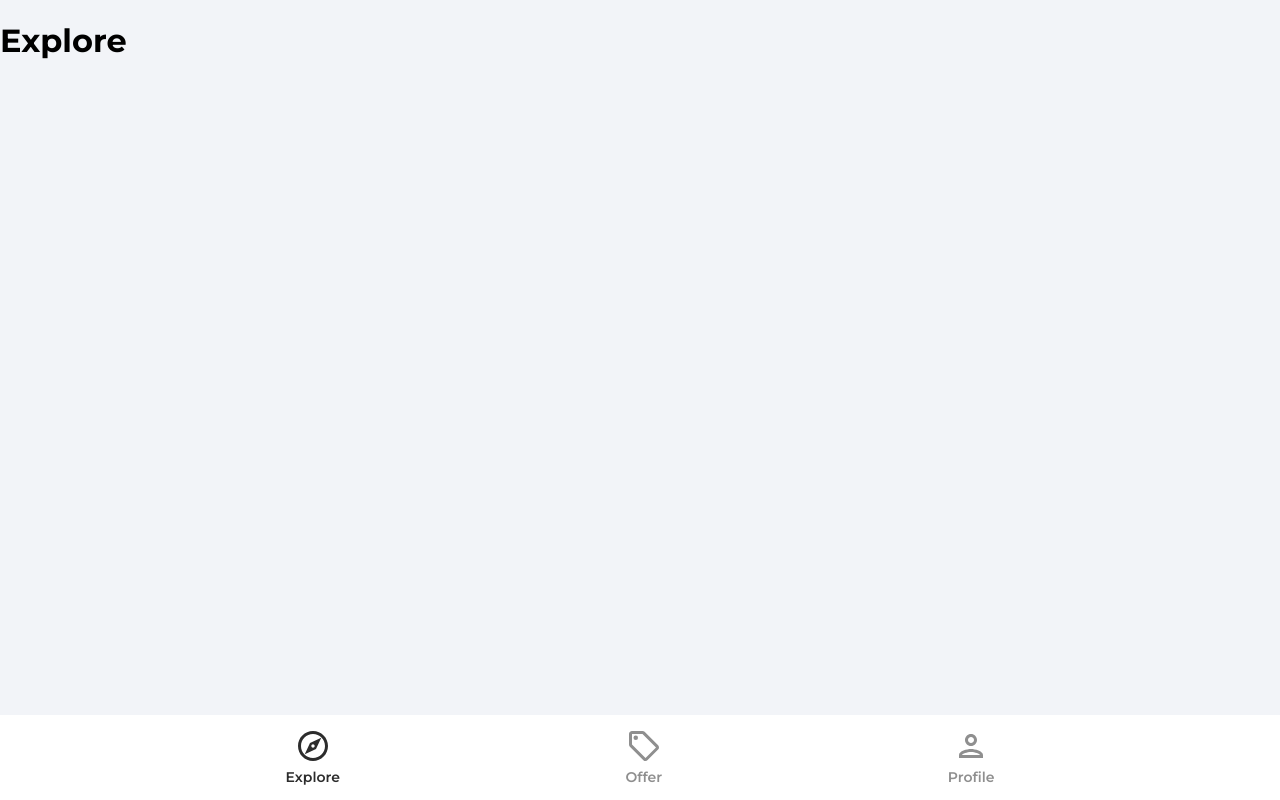
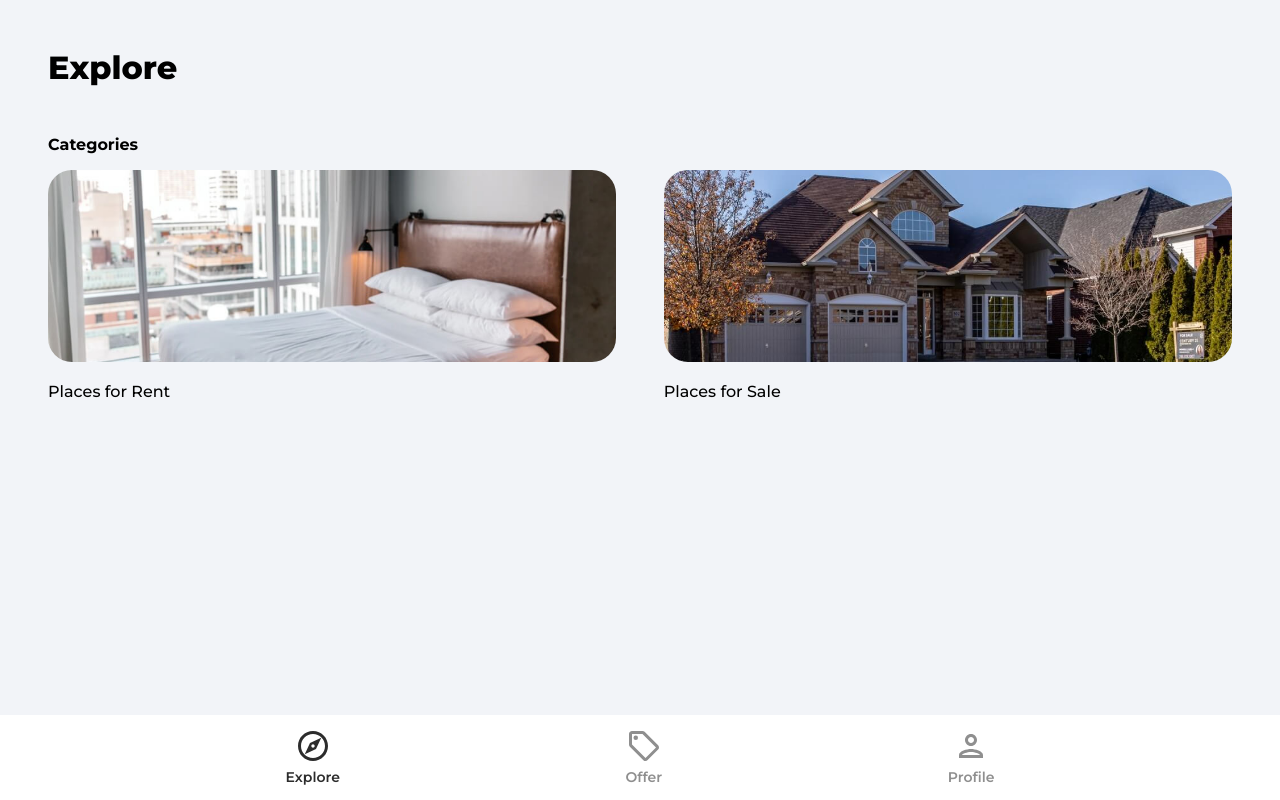
Before and after one commit to tholmes59/house-marketplace, a React (Create React App) app: page / in a window 1280 px wide. Built offline with nearby package versions, Linux system fonts and the light colour scheme.

Commit message:
build out explore page by adding images and description for rent and sale and adding links to take you to each category page

```diff
--- a/src/pages/Explore.jsx
+++ b/src/pages/Explore.jsx
@@ -1,11 +1,38 @@
 import React from 'react'
+import {Link} from 'react-router-dom'
+import rentCategoryImage from '../assets/jpg/rentCategoryImage.jpg'
+import sellCategoryImage from '../assets/jpg/sellCategoryImage.jpg'
+
 
 function Explore() {
   return (
-    <div>
-      <h1>Explore</h1>
+    <div className="explore">
+      <header>
+        <p className="pageHeader">Explore</p>
+      </header>
+      <main>
+        <p className="exploreCategoryHeading">Categories</p>
+        <div className="exploreCategories">
+          <Link to="/category/rent">
+            <img
+              src={rentCategoryImage}
+              alt="rent"
+              className="exploreCategoryImg"
+            />
+            <p className="exploreCategoryName">Places for Rent</p>
+          </Link>
+          <Link to="/category/sale">
+            <img
+              src={sellCategoryImage}
+              alt="sell"
+              className="exploreCategoryImg"
+            />
+            <p className="exploreCategoryName">Places for Sale</p>
+          </Link>
+        </div>
+      </main>
     </div>
-  )
+  );
 }
 
 export default Explore
```
